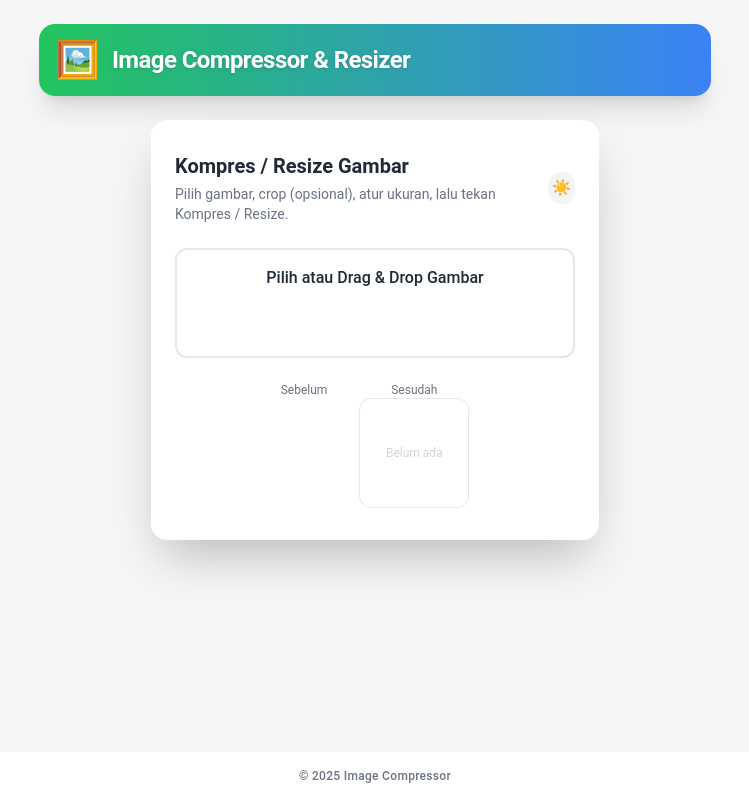
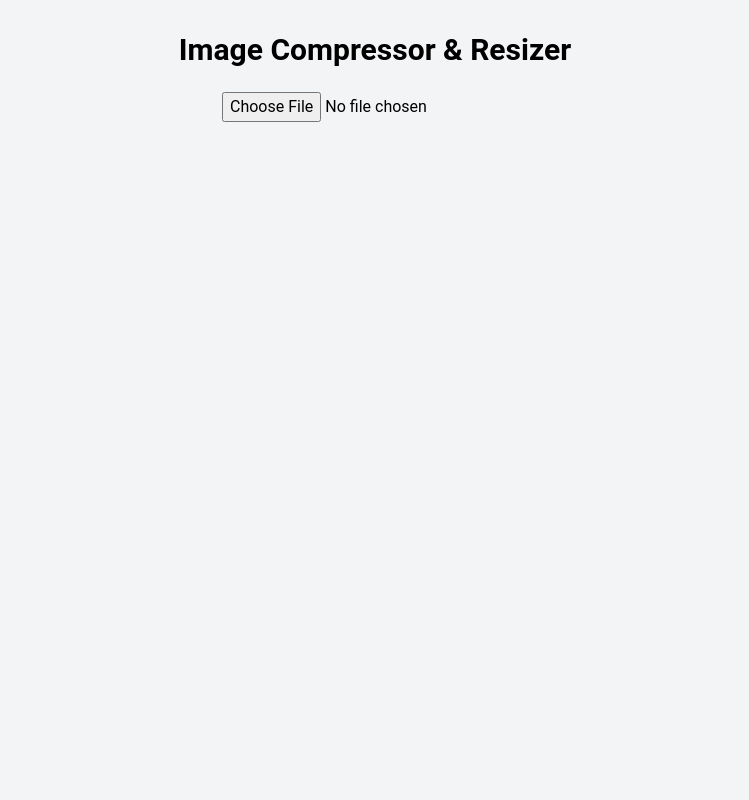
Before and after one commit to pejuangreceh5/Image-Resizer, a Next.js app: page / in a window 1280 px wide. Shown: the whole page, without its empty margins (265-1014 px from the left). Built offline with nearby package versions, Linux system fonts and the light colour scheme.

Commit message:
Update page.tsx

```diff
--- a/app/page.tsx
+++ b/app/page.tsx
@@ -1,21 +1,89 @@
-import dynamic from "next/dynamic";
-
-const ImageCompressor = dynamic(() => import("../components/ImageCompressor"), { ssr: false });
+'use client';
+import Image from 'next/image';
+import { useState } from 'react';
 
 export default function Home() {
+  const [selectedImage, setSelectedImage] = useState<File | null>(null);
+  const [compressedImage, setCompressedImage] = useState<string | null>(null);
+
+  const handleImageChange = (event: React.ChangeEvent<HTMLInputElement>) => {
+    const file = event.target.files?.[0];
+    if (file) {
+      setSelectedImage(file);
+      compressImage(file);
+    }
+  };
+
+  const compressImage = (file: File) => {
+    const reader = new FileReader();
+    reader.onload = (event: ProgressEvent<FileReader>) => {
+      const img = new Image();
+      img.onload = () => {
+        const canvas = document.createElement('canvas');
+        const MAX_WIDTH = 800;
+        const scaleSize = MAX_WIDTH / img.width;
+        canvas.width = MAX_WIDTH;
+        canvas.height = img.height * scaleSize;
+        const ctx = canvas.getContext('2d');
+        ctx?.drawImage(img, 0, 0, canvas.width, canvas.height);
+        const compressedDataUrl = canvas.toDataURL('image/jpeg', 0.7);
+        setCompressedImage(compressedDataUrl);
+      };
+      if (event.target?.result) {
+        img.src = event.target.result as string;
+      }
+    };
+    reader.readAsDataURL(file);
+  };
+
+  const downloadImage = () => {
+    if (compressedImage) {
+      const a = document.createElement('a');
+      a.href = compressedImage;
+      a.download = 'compressed.jpg';
+      a.click();
+    }
+  };
+
   return (
-    <div className="min-h-screen flex flex-col items-center pt-6 pb-16 bg-[#f6f6f6] dark:bg-gray-950 transition-colors">
-      {/* HEADER */}
-      <header className="w-full max-w-2xl mx-auto flex items-center gap-3 p-4 bg-gradient-to-r from-green-500 to-blue-500 rounded-2xl shadow-xl mb-6 animate-fade-in">
-        <span className="text-4xl">🖼️</span>
+    <main className="min-h-screen p-8 bg-gray-100 text-center">
+      <h1 className="text-3xl font-bold mb-6">Image Compressor & Resizer</h1>
+      <input
+        type="file"
+        accept="image/*"
+        onChange={handleImageChange}
+        className="mb-4"
+      />
+      {selectedImage && (
+        <div className="mb-4">
+          <h2 className="font-semibold">Original:</h2>
+          <Image
+            src={URL.createObjectURL(selectedImage)}
+            alt="Original"
+            width={300}
+            height={300}
+            className="mx-auto my-2"
+          />
+        </div>
+      )}
+      {compressedImage && (
         <div>
-          <h1 className="text-white text-2xl font-bold tracking-tight drop-shadow">Image Compressor & Resizer</h1>
+          <h2 className="font-semibold">Compressed:</h2>
+          <Image
+            src={compressedImage}
+            alt="Compressed"
+            width={300}
+            height={300}
+            className="mx-auto my-2"
+          />
+          <button
+            onClick={downloadImage}
+            className="mt-4 px-4 py-2 bg-blue-600 text-white rounded hover:bg-blue-700"
+          >
+            Download Compressed Image
+          </button>
         </div>
-      </header>
-      <ImageCompressor />
-      <footer className="fixed bottom-0 left-0 w-full flex justify-center py-4 bg-white/95 dark:bg-gray-900/95 border-t border-gray-100 dark:border-gray-700 text-gray-500 dark:text-gray-400 text-xs font-medium tracking-wide rounded-t-2xl transition-colors">
-        © {new Date().getFullYear()} Image Compressor
-      </footer>
-    </div>
+      )}
+    </main>
   );
-}
+    }
```
